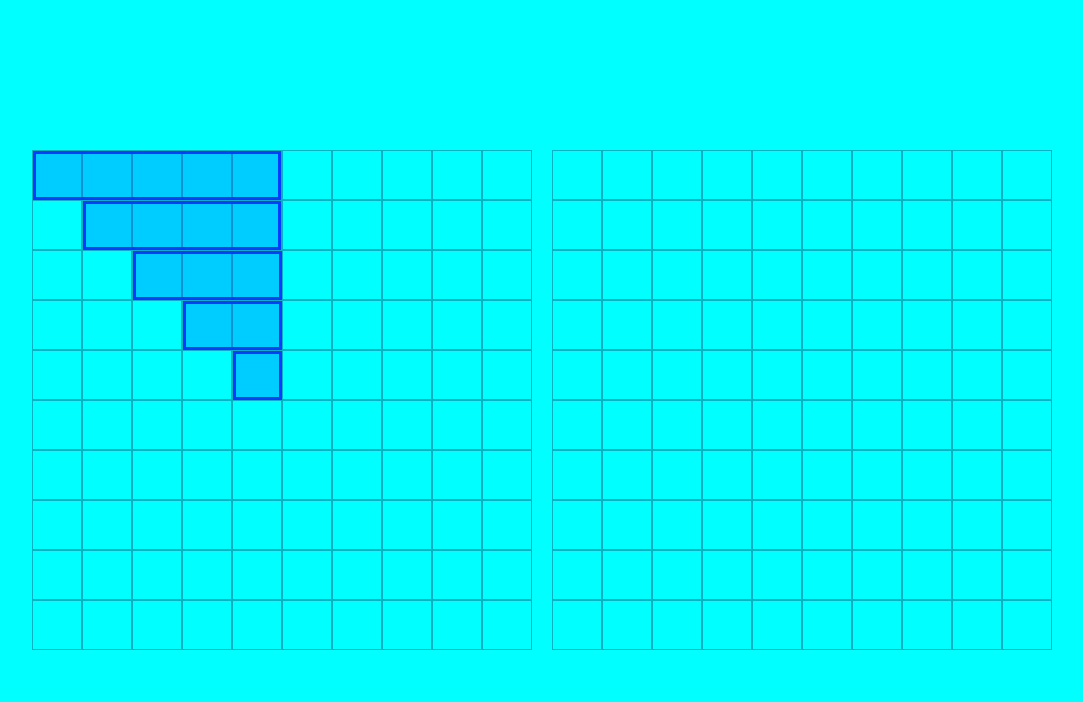
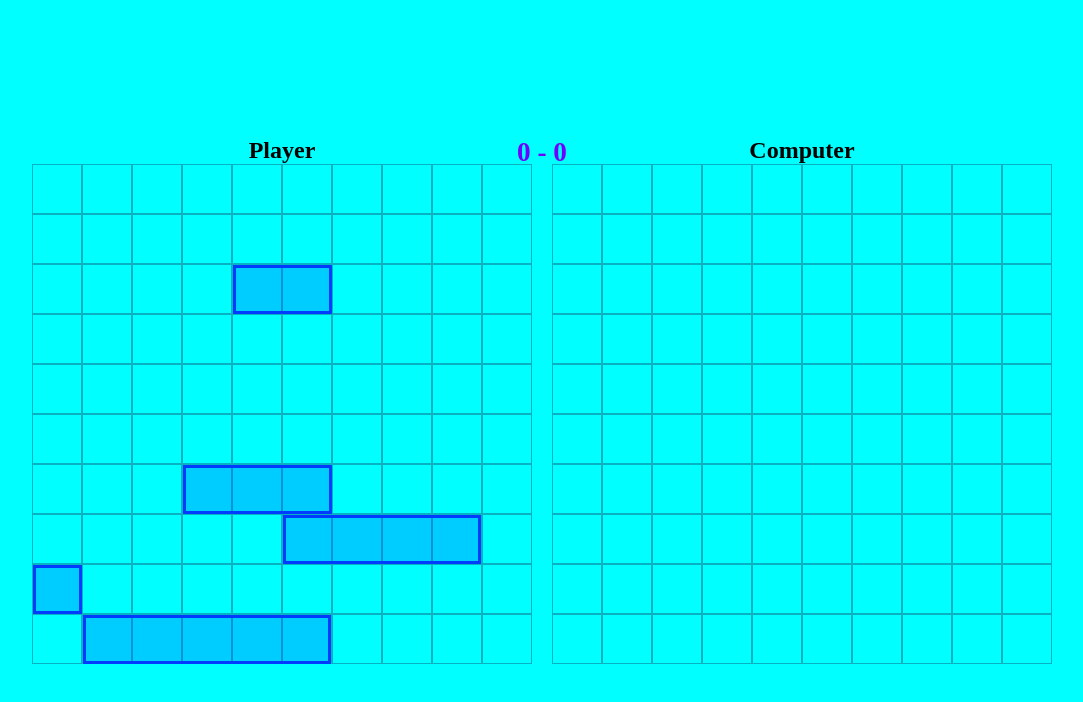
Before and after one commit to aleksandar-code/Battleship, a website built with webpack: page src/index.html in a window 1280 px wide. Shown: the whole page, without its empty margins (98-1181 px from the left). Built offline with nearby package versions, Linux system fonts and the light colour scheme.

Commit message:
Change ship random placement, add score keeping

```diff
--- a/src/index.css
+++ b/src/index.css
@@ -131,3 +131,14 @@ body {
 .l1 {
   width: 49px
 }
+
+h2 {
+  text-align: center;
+}
+
+#score {
+  position: absolute;
+  font-size: 1.7rem;
+  font-weight: bold;
+  color: #6f00ff;
+}
--- a/src/index.html
+++ b/src/index.html
@@ -8,8 +8,15 @@
 </head>
 <body>
   <div class="content">
-    <div class="board player"></div>
-    <div class="board computer"></div>
+    <div id="score">0 - 0</div>
+    <div id="player">
+      <h2>Player</h2>
+      <div class="board player"></div>
+    </div>
+    <div id="computer">
+      <h2>Computer</h2>
+      <div class="board computer"></div>
+    </div>
   </div>
 </body>
 </html>
--- a/src/modules/DOM/initializeGame.js
+++ b/src/modules/DOM/initializeGame.js
@@ -1,6 +1,9 @@
 import { printBoards, printShips } from "./printBoard";
 import Game from "../game";
 
+const score = document.getElementById("score");
+let playerScore = 0;
+let computerScore = 0;
 let newGame = new Game();
 newGame.gameLoop();
 printBoards();
@@ -81,6 +84,8 @@ function hitPlayerSlot() {
             if (newGame.boards[0].isGameLost()) {
               allSunk();
               gameOverCard();
+              computerScore += 1;
+              score.textContent = `${playerScore} - ${computerScore}`;
             }
           }
         }
@@ -116,6 +121,8 @@ hittingSlots = () => {
             if (newGame.boards[1].isGameLost()) {
               allSunk();
               gameOverCard();
+              playerScore += 1;
+              score.textContent = `${playerScore} - ${computerScore}`;
             }
           }
         }
@@ -496,7 +503,4 @@ rotateShips = () => {
 rotateShips();
 dragAndDrop();
 hittingSlots();
-// Implement ship placement link between backend & frontend refactor drag and drop and move it to another module?
-// add computer board into the equation, implement ship hitting.
-// is what i'm doing with the dom right? It feels like i'm doing too much of validations here.
-// add a function to randomize ship placement on the computer board, add player vs player
+// add a nuke, make computer ships placement even more random on rotation side, add instructions for player, add media queries
--- a/src/modules/game.js
+++ b/src/modules/game.js
@@ -13,7 +13,7 @@ export default class Game {
   }
 
   gameLoop() {
-    this.boards[0].placeShips();
+    this.boards[0].randomlyPlaceShips();
     this.boards[1].randomlyPlaceShips();
   }
 }
--- a/src/modules/gameboard.js
+++ b/src/modules/gameboard.js
@@ -32,36 +32,44 @@ export default class Gameboard {
       four: new Ship(4),
       five: new Ship(5),
     };
+
+    this.remainingSlots = this.board.flat(Infinity);
   }
 
   who() {
     return this.owner;
   }
 
+  randomlyChooseSlot() {
+    const index = Math.floor(Math.random() * this.remainingSlots.length);
+    const randomCoords = this.remainingSlots[index];
+    this.remainingSlots.splice(index, 1);
+    return [randomCoords.x, randomCoords.y];
+  }
+
   randomlyPlaceShips() {
     const keys = ["one", "two", "three", "four", "five"];
     const shipList = this.ships;
     let bool = false;
-    let i = 0;
     keys.forEach((key) => {
       bool = false;
       while (bool === false) {
-        const coords = this.owner.randomlyHitSlot();
+        const coords = this.randomlyChooseSlot();
         bool = this.placeShip(shipList[key], coords);
-        i += 1;
-        console.log(i);
       }
     });
 
     const board = this.board.flat(Infinity);
     let bool2 = true;
+    let count = 0;
     board.forEach((node) => {
-      if (node.ship !== null && bool2 === true) {
+      if (count > 3) bool2 = false;
+      if (node.ship !== null && bool2 === true && node.ship.length !== 1) {
         const index = node.ship.length - 1;
         const ship = shipList[keys[index]];
-        console.log(ship);
-        this.changeAxis(ship);
-        bool2 = false;
+        console.log(count);
+        const returnBool = this.changeAxis(ship);
+        if (returnBool === true) count += 1;
       }
     });
     this.prettyPrintBoard();
@@ -169,7 +177,6 @@ export default class Gameboard {
     const ifOccupied = ship.fullCoords;
     const shipCoords = ship.fullCoords;
     const toRotate = [];
-    console.log(ship.fullCoords);
 
     shipCoords.forEach((element) => {
       this.board[element.x][element.y].ship = null;
@@ -245,7 +252,5 @@ export default class Gameboard {
         }
       });
     });
-    console.table(myBoard);
-    console.table(this.board);
   }
 }
```
Also changed, not shown: dist/index.bundle.js, dist/index.html.
